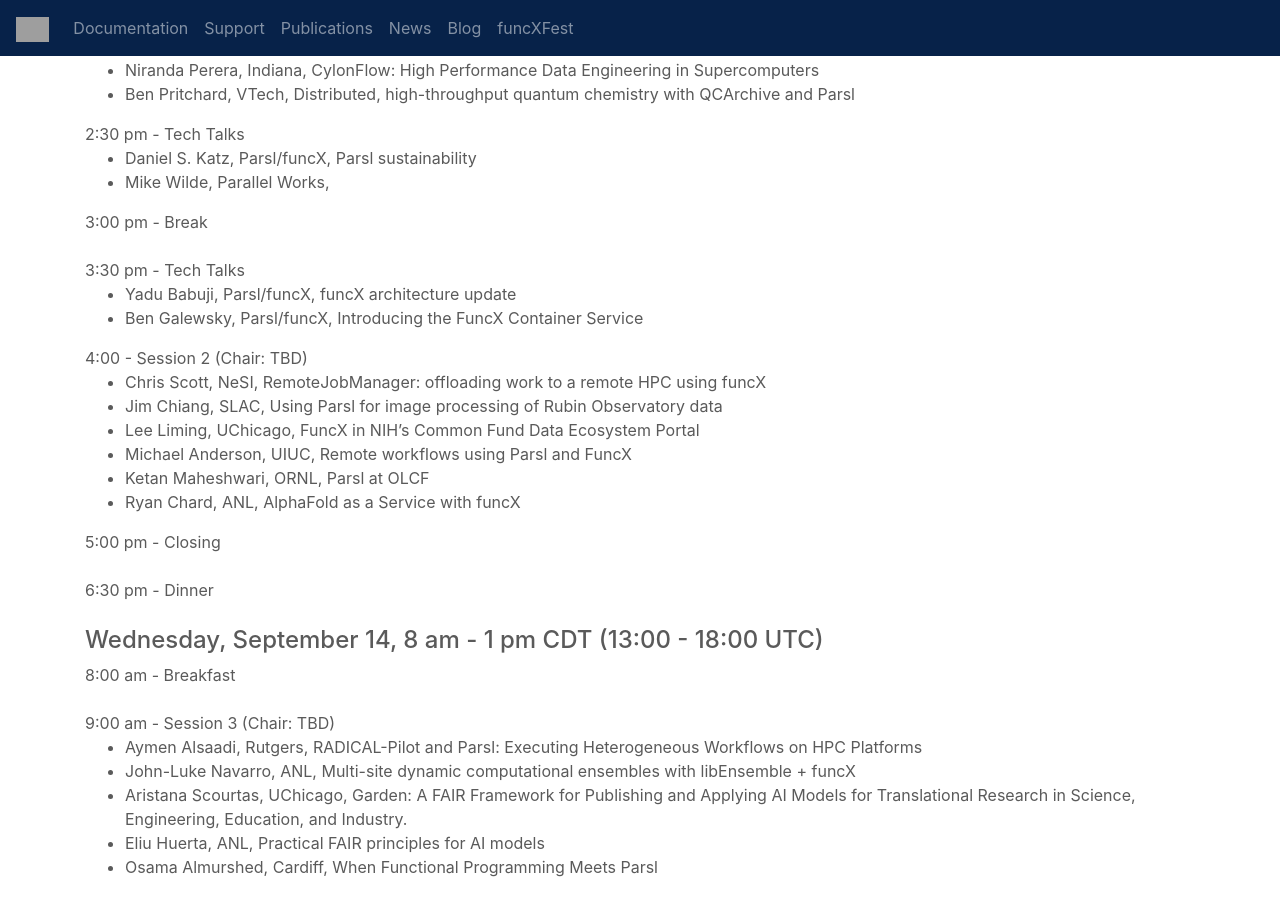
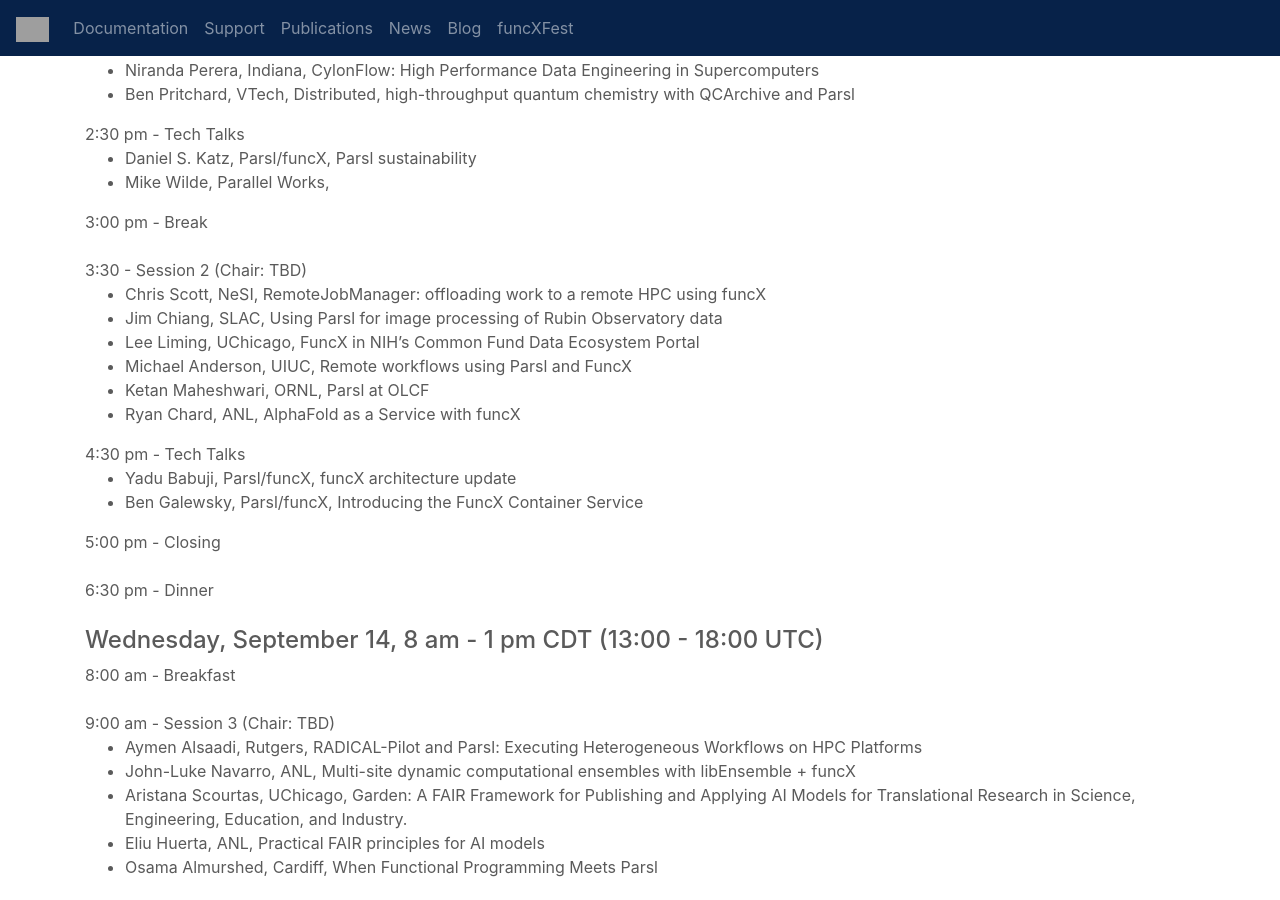
Before and after one commit to funcx-faas/funcx-faas.github.io, a Jekyll site: the page built from funcxfest2022.html, in a window 1280 px wide and 900 px high, scrolled down 935 px. Built offline with Jekyll 4.4.1, drawn with Linux system fonts in a browser that asks for light colours; some of the changed lines change nothing that is shown; grey boxes are pictures that could not be loaded.

Commit message:
Update funcxfest2022.html

```diff
--- a/funcxfest2022.html
+++ b/funcxfest2022.html
@@ -61,13 +61,7 @@
 
       3:00 pm - Break  <br /><br />
 
-      3:30 pm - Tech Talks
-      <ul>
-	      <li>Yadu Babuji, Parsl/funcX, funcX architecture update</li>
-	      <li>Ben Galewsky, Parsl/funcX, Introducing the FuncX Container Service</li>
-      </ul>
-
-      4:00 - Session 2 (Chair: TBD)
+        3:30 - Session 2 (Chair: TBD)
       <ul>
 	      <li>Chris Scott, NeSI, RemoteJobManager: offloading work to a remote HPC using funcX</li>
 	      <li>Jim Chiang, SLAC, Using Parsl for image processing of Rubin Observatory data</li>
@@ -75,6 +69,12 @@
               <li>Michael Anderson, UIUC, Remote workflows using Parsl and FuncX</li>
 	      <li>Ketan Maheshwari, ORNL, Parsl at OLCF</li>
 	      <li>Ryan Chard, ANL, AlphaFold as a Service with funcX</li>
+      </ul>
+
+      4:30 pm - Tech Talks
+      <ul>
+	      <li>Yadu Babuji, Parsl/funcX, funcX architecture update</li>
+	      <li>Ben Galewsky, Parsl/funcX, Introducing the FuncX Container Service</li>
       </ul>
 
       5:00 pm - Closing <br /><br />
```
